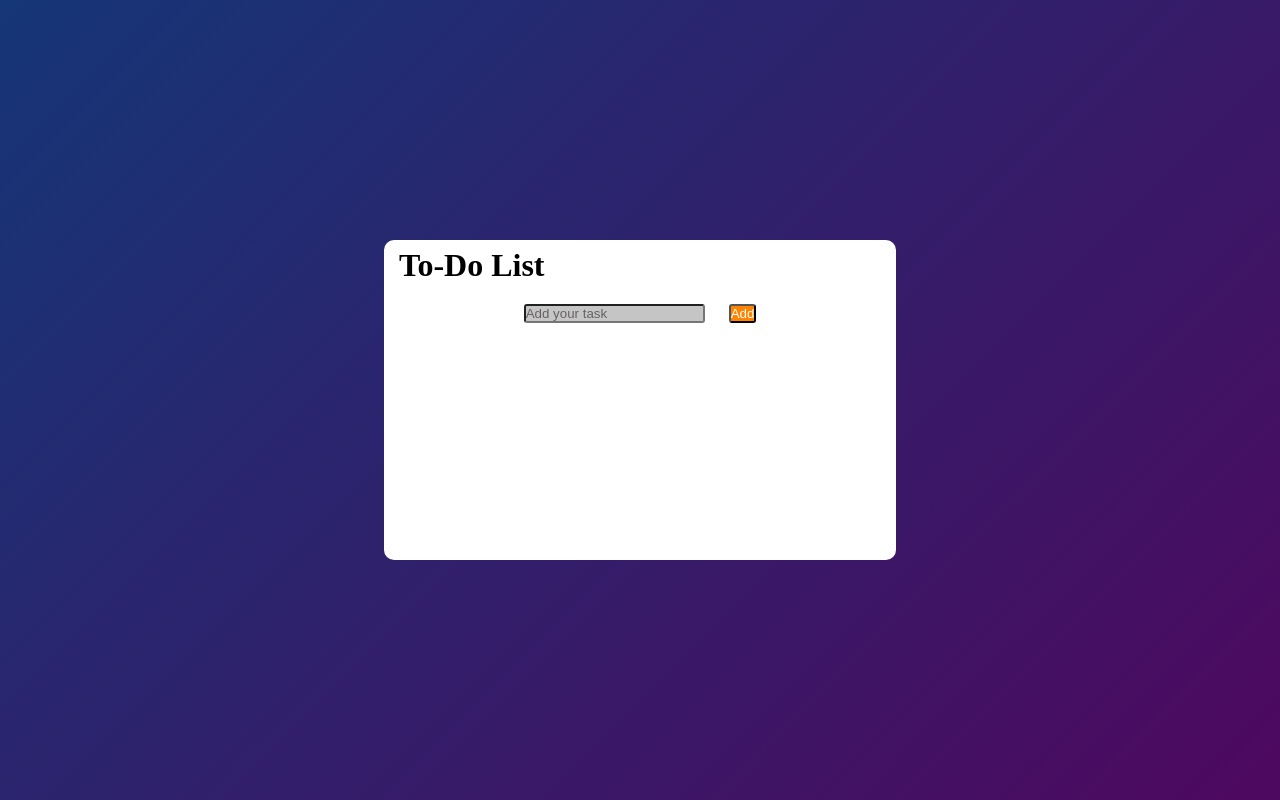
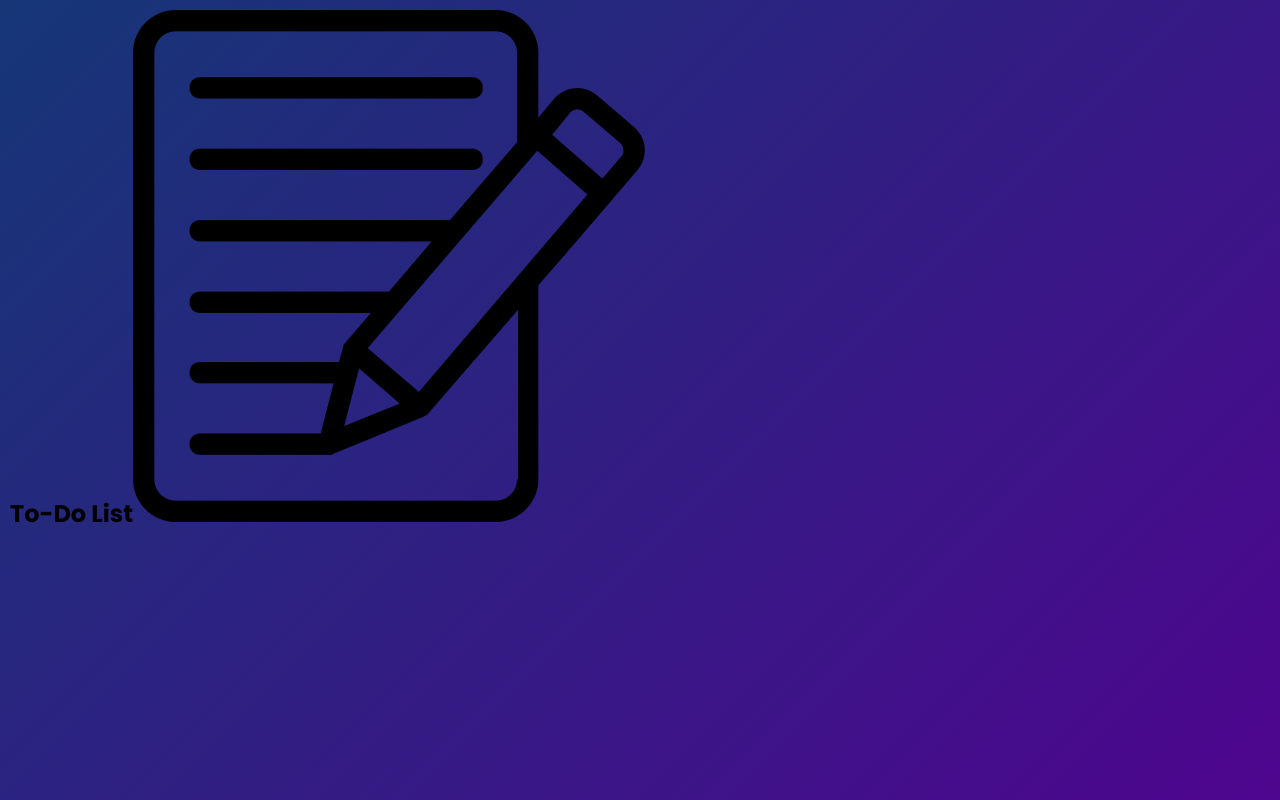
Before and after one commit to Shouvanik21/To_Do_List_App, a plain HTML site: page index.html in a window 1280 px wide. Drawn offline with Linux system fonts and the light colour scheme; a web font is replaced by a local one.

Commit message:
updated commit

```diff
--- a/index.html
+++ b/index.html
@@ -5,21 +5,13 @@
     <meta name="viewport" content="width=device-width, initial-scale=1.0">
     <title>To_Do_List</title>
     <link rel="stylesheet" href="style.css">
+    <link href="https://fonts.googleapis.com/css2?family=Parkinsans:wght@300..800&family=Poppins:ital,wght@0,100;0,200;0,300;0,400;0,500;0,600;0,700;0,800;0,900;1,100;1,200;1,300;1,400;1,500;1,600;1,700;1,800;1,900&family=Roboto:ital,wght@0,100;0,300;0,400;0,500;0,700;0,900;1,100;1,300;1,400;1,500;1,700;1,900&display=swap" rel="stylesheet">
 </head>
 <body>
     <div class="container">
-        <div class="main">
-            <div class="text">
-                <h1>To-Do List</h1>
-            </div>
-            <div class="box1">
-                <form>
-                    <input id="first" type="text" value="Add your task">
-                    <input id="second" type="button" value="Add">
-                </form>
-            </div>
+        <div class="to-do-app">
+            <h2>To-Do List<img src="./images/notes.png" alt="notes"></h2>
         </div>
-
     </div>
 </body>
 </html>
--- a/style.css
+++ b/style.css
@@ -1,50 +1,14 @@
 *{
     margin: 0;
     padding: 0;
+    font-family: "Poppins",sans-serif;
+    box-sizing: border-box;
 }
 
-.text{
-    color: black;
-    display: flex;
-    justify-items: start;
-    align-items: center;
-    margin-left: 15px;
-    margin-top: 7px;
+.container{
+    width: 100%;
+    min-width: 100vw;
+    height: 100vh;
+    background: linear-gradient(135deg,#153677,#4e058f);
+    padding: 10px;
 }
-.container{
-    height: 100vh;
-    width: 100vw;
-    display: flex;
-    justify-content: center;
-    align-items: center;
-    background:linear-gradient(135deg,#153677,#4e085f);
-}
-
-.main{
-    height: 40%;
-    width: 40%;
-    background-color: white;
-    border-radius: 10px;
-    color: white;
-
-}
-
-.box1{
-    margin-top: 20px;
-    display: flex;
-    justify-content: space-around;
-}
-
-#first{
-    margin-right: 10px;
-    border-radius: 3px;
-    background-color: rgb(198, 197, 197);
-    color:rgb(102, 98, 98);
-}
-
-#second{
-    margin-left: 10px;
-    border-radius: 3px;
-    background-color: rgb(255, 132, 0);
-    color: white;
-}
```
Also changed, not shown: images/circle.png (added), images/correct.png (added), images/notes.png (added).
